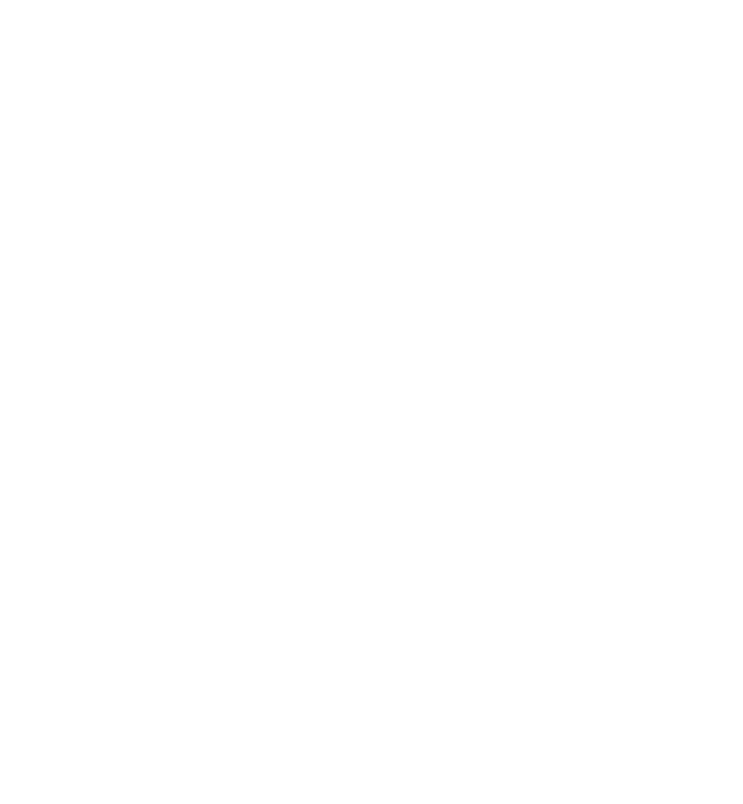
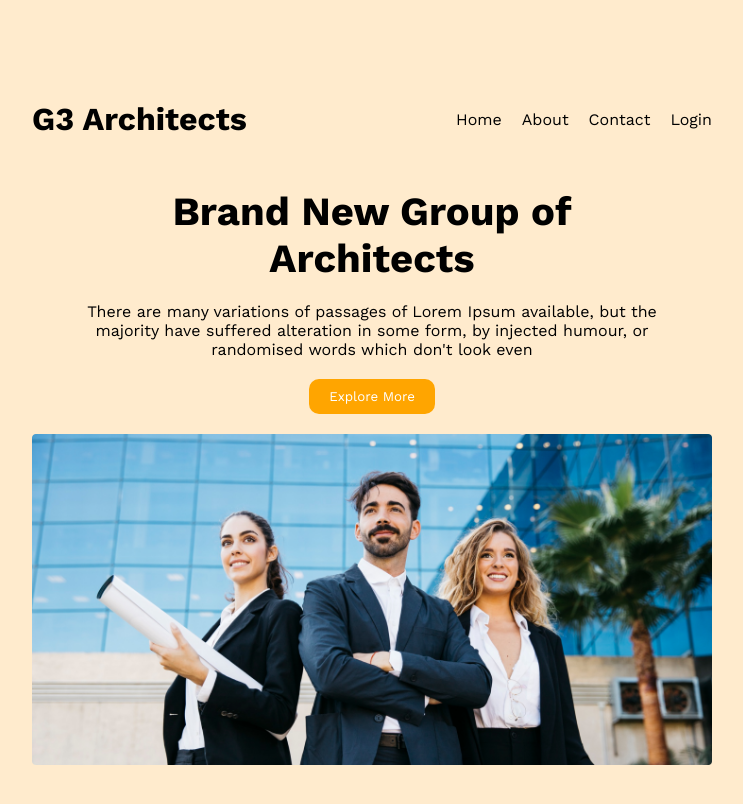
Before and after one commit to sabberhossen1/g3-architects-website, a plain HTML site: page index.html in a window 1280 px wide. Shown: the whole page, without its empty margins (268-1011 px from the left). Drawn offline with nearby package versions, Linux system fonts and the light colour scheme.

Commit message:
navbar done

```diff
--- a/index.html
+++ b/index.html
@@ -4,10 +4,33 @@
     <meta charset="UTF-8">
     <meta name="viewport" content="width=device-width, initial-scale=1.0">
     <title>G3 Architects</title>
+    <link rel="preconnect" href="https://fonts.googleapis.com">
+<link rel="preconnect" href="https://fonts.gstatic.com" crossorigin>
+<link href="https://fonts.googleapis.com/css2?family=Work+Sans:wght@400;600;700&display=swap" rel="stylesheet">
+<link rel="stylesheet" href="./style.css">
 </head>
 <body>
     <header>
+        <nav>
+            <h1 style="font-size: xx-large;">G3 Architects</h1>
+            <ul>
+                <li>Home</li>
+                <li>About</li>
+                <li>Contact</li>
+                <li>Login</li>
 
+            </ul>
+
+        </nav>
+        <section class="brand">
+           <div class="brandWrite">
+            <h1 class="brandTitle">Brand New Group of Architects</h1>
+            <p class="brandP">There are many variations of passages of Lorem Ipsum available, but the majority have suffered alteration in some form, by injected humour, or randomised words which don't look even
+            </p>
+            <button>Explore More</button>
+           </div>
+           <img src="./images/banner.png" alt="">
+        </section>
     </header>
     <main>
 
--- /dev/null
+++ b/style.css
@@ -0,0 +1,48 @@
+
+*{
+    font-family: 'Work Sans', sans-serif;
+    padding: 0;
+    margin: 0;
+}
+header{
+    background-color: blanchedalmond;
+    padding: 100px 300px;
+}
+nav{
+    display: flex;
+    justify-content: space-between;
+
+}
+nav >ul{
+    display: flex;
+    gap: 20px;
+    align-items: center;
+    list-style: none;
+}
+.brand{
+    margin-top: 50px;
+    text-align: center;
+
+}
+.brandWrite{
+    max-width: 600px;
+    margin: auto;
+
+}
+.brandWrite h1{
+    margin-bottom: 20px;
+    font-size: 40px;
+    text-align: center;
+}
+.brandWrite button{
+    background-color: orange;
+    border: none;
+    padding: 10px 20px;
+    border-radius: 10px;
+    color: white;
+    margin-top: 20px;
+    margin-bottom: 20px;
+}
+.brand img{
+    width: 100%;
+}
```
